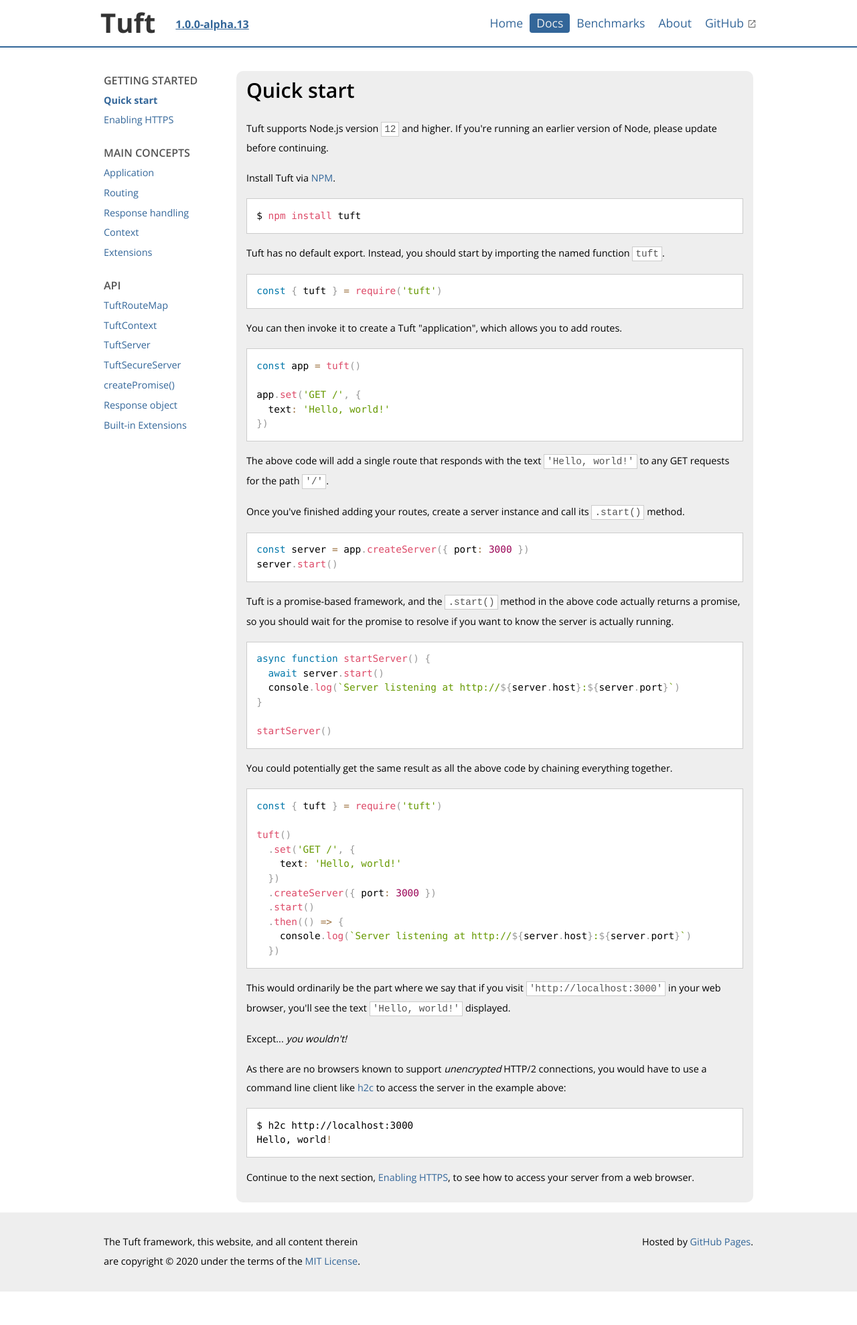
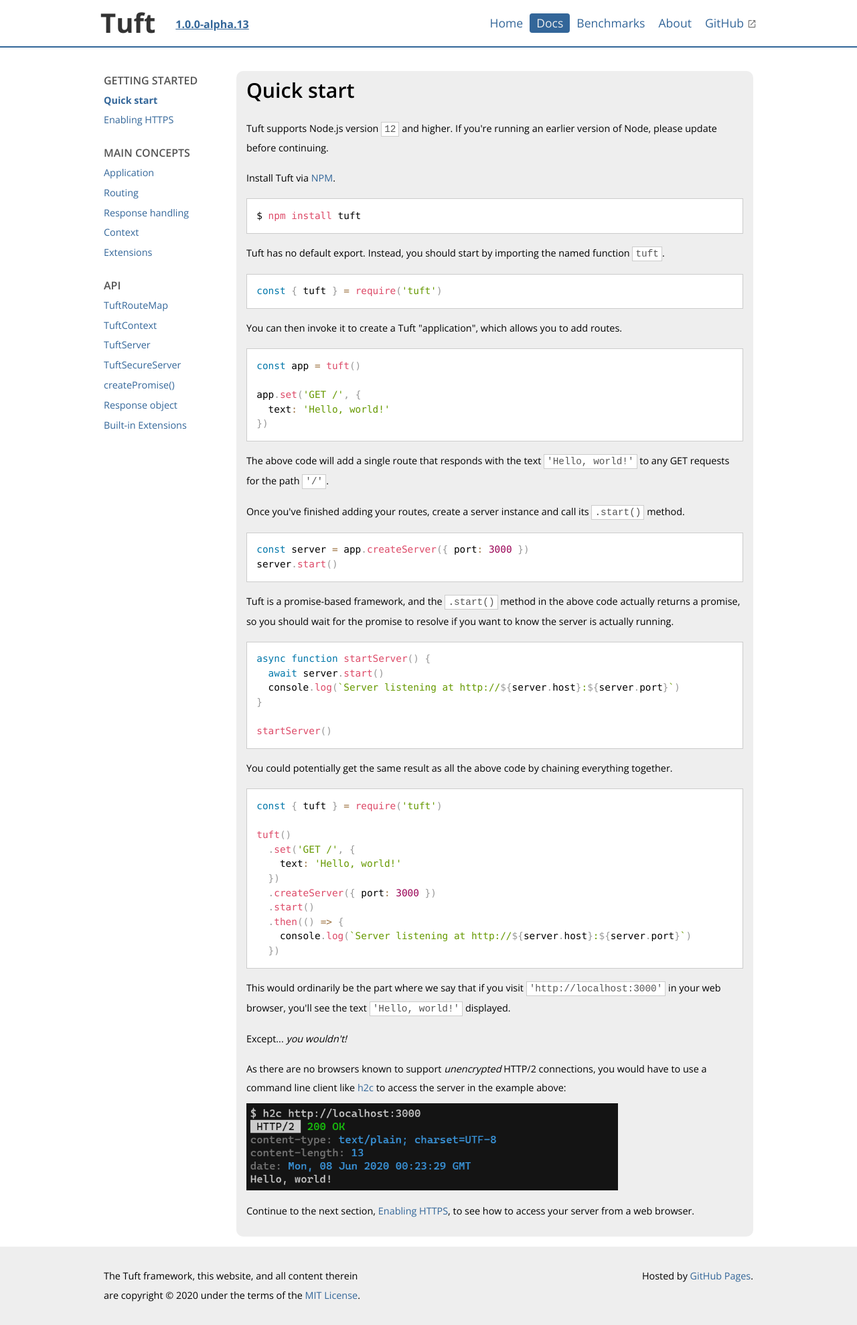
Before and after one commit to tuftjs/tuft.dev, a Jekyll site: the page built from docs/index.html, in a window 1280 px wide. Shown: the whole page at 67% size. Built offline with Jekyll 4.4.1, drawn with Linux system fonts in a browser that asks for light colours; before the commit the page ends 1928 px from its top, so only the background shows below that.

Commit message:
Update h2c example

```diff
--- a/assets/css/styles.css
+++ b/assets/css/styles.css
@@ -421,6 +421,10 @@
   padding: 20px 0 10px 0;
 }
 
+img#h2c-example {
+  height: 130px;
+}
+
 code.code-inline {
   background-color: #fff;
   color: #555;
--- a/docs/index.html
+++ b/docs/index.html
@@ -56,8 +56,7 @@
     <p>As there are no browsers known to support <em>unencrypted</em> HTTP/2 connections, you would have to use
       a command line client like <a href="https://github.com/rav2040/h2c" target="_blank">h2c</a> to access the server in the example
       above:</p>
-    <pre><code class="language-shell">$ h2c http://localhost:3000
-Hello, world!</code></pre>
+      <image id="h2c-example" src="/assets/images/h2c-hello-world.png" alt="h2c example">
     <p>Continue to the next section, <a href="/docs/enabling-https/">Enabling HTTPS</a>, to see how to access your
       server from a
       web browser.</p>
```
Also changed, not shown: assets/images/h2c-hello-world.png (added).
